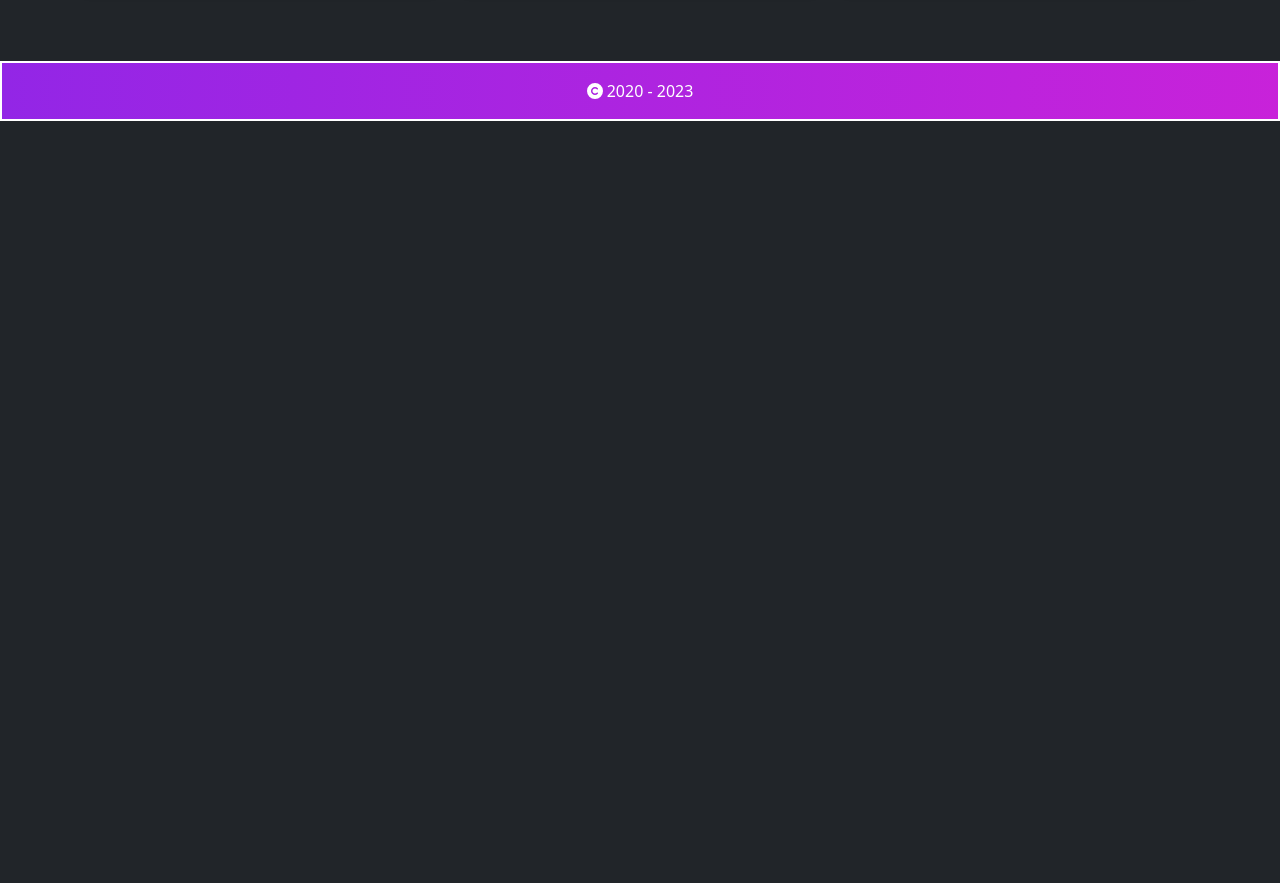
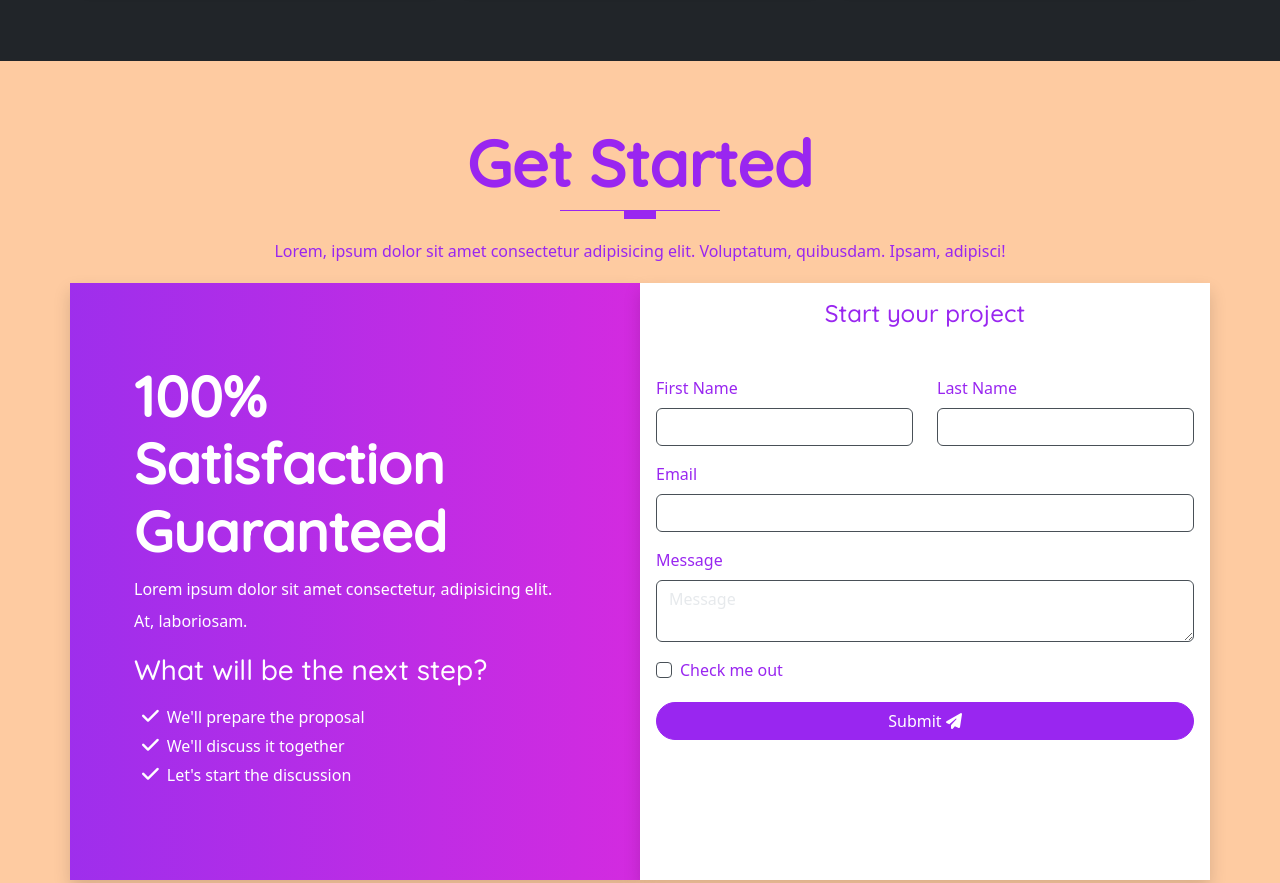
Before and after one commit to JamesVanWaza/b5portfolio, a website built with webpack: page src/html-templates/index-template.html in a window 1280 px wide. Shown: the part 5260-6143 px from the top of the page. Before the commit the page ends 5381 px from the top, so only its background shows below. Built offline with nearby package versions, Linux system fonts and the light colour scheme; a web font is replaced by a local one.

Commit message:
Creation of the form

```diff
--- a/src/html-templates/index-template.html
+++ b/src/html-templates/index-template.html
@@ -630,6 +630,72 @@
         </div>
     </section>
     <!--End Portfolio-->
+
+    <!--Begin Get Started-->
+    <section id="contact" class="get-started">
+        <div class="container">
+            <div class="row text-center">
+                <h1 class="display-3 fw-bold text-capitalize text-primary">get started</h1>
+                <div class="heading-line"></div>
+                <p class="lh-lg text-primary">Lorem, ipsum dolor sit amet consectetur adipisicing elit. Voluptatum,
+                    quibusdam. Ipsam,
+                    adipisci!</p>
+            </div>
+
+            <div class="row text-white">
+                <div class="col-12 col-lg-6 gradient shadow p-3">
+                    <div class="cta-info w-100">
+                        <h4 class="display-4 fw-bold">100% Satisfaction Guaranteed</h4>
+                        <p class="lh-lg">Lorem ipsum dolor sit amet consectetur, adipisicing elit. At, laboriosam.</p>
+                        <h3 class="display-3--brief">What will be the next step?</h3>
+                        <ul class="cta-info__list">
+                            <li>We'll prepare the proposal</li>
+                            <li>We'll discuss it together</li>
+                            <li>Let's start the discussion</li>
+                        </ul>
+                    </div>
+                </div>
+                <div class="col-12 col-lg-6 bg-white shadow p-3">
+                    <div class="form w-100 pb-2">
+                        <h4 class="text-center text-primary mb-5">Start your project</h4>
+                        <form class="row">
+                            <div class="col-lg-6 col-md-6 mb-3">
+                                <label for="firstName" class="form-label text-primary">First Name</label>
+                                <input type="text" class="form-control bg-white" id="firstName"
+                                    aria-describedby="firstName">
+                            </div>
+                            <div class="col-lg-6 col-md-6 mb-3">
+                                <label for="lastName" class="form-label text-primary">Last Name</label>
+                                <input type="text" class="form-control bg-white" id="lastName"
+                                    aria-describedby="lastName">
+                            </div>
+                            <div class="col-lg-12 mb-3">
+                                <label for="email" class="form-label text-primary">Email</label>
+                                <input type="email" class="form-control bg-white" id="email" aria-describedby="email">
+                            </div>
+                            <div class="col-lg-12 mb-3">
+                                <label for="textArea1" class="form-label text-primary">Message</label>
+                                <textarea name="message" class="form-control bg-white" id="textArea1"
+                                    placeholder="Message"></textarea>
+                            </div>
+                            <div class="col">
+                                <div class="mb-3 form-check">
+                                    <input type="checkbox" class="form-check-input bg-white" id="exampleCheck1">
+                                    <label class="form-check-label text-primary" for="exampleCheck1">Check me
+                                        out</label>
+                                </div>
+                            </div>
+                            <div class="text-center d-grid mt-1">
+                                <button type="submit" class="btn btn-primary rounded-pill" id="submitBtn">Submit <i
+                                        class="fas fa-paper-plane"></i></button>
+                            </div>
+                        </form>
+                    </div>
+                </div>
+            </div>
+        </div>
+    </section>
+    <!--End Get Started-->
 </body>
 
 </html>
--- a/src/scss/components/_typography.scss
+++ b/src/scss/components/_typography.scss
@@ -65,3 +65,8 @@
     border-right: 0.1rem solid $gray-300;
     height: 100%;
 }
+
+/** GradientBG */
+.gradient {
+    background: linear-gradient(to right, rgba($primary, 0.95), rgba($secondary, 0.95));
+}
--- a/src/scss/sections/_get-started.scss
+++ b/src/scss/sections/_get-started.scss
@@ -0,0 +1,36 @@
+@use '../custom' as *;
+@use '../components/mixins' as *;
+
+.get-started {
+    padding: 4rem 0;
+    background-color: $orange-200;
+}
+
+.cta-info {
+    padding: 3rem;
+    margin: 1rem 0;
+
+    &__list {
+        position: relative;
+        list-style-type: none;
+        display: block;
+        padding-top: 0.5rem;
+        padding-left: 0.5rem;
+        margin-bottom: 0.7rem;
+
+        li::before {
+            font-family: "Font Awesome 6 Free";
+            content: "\f00c";
+            font-weight: 600;
+            margin-right: 0.5rem;
+            font-size: 1.2rem;
+        }
+    }
+}
+
+#submitBtn:hover {
+    background-color: $orange-300;
+    color: white;
+    transition: ease-in-out 0.3s;
+    border-color: $orange-300;
+}
```
